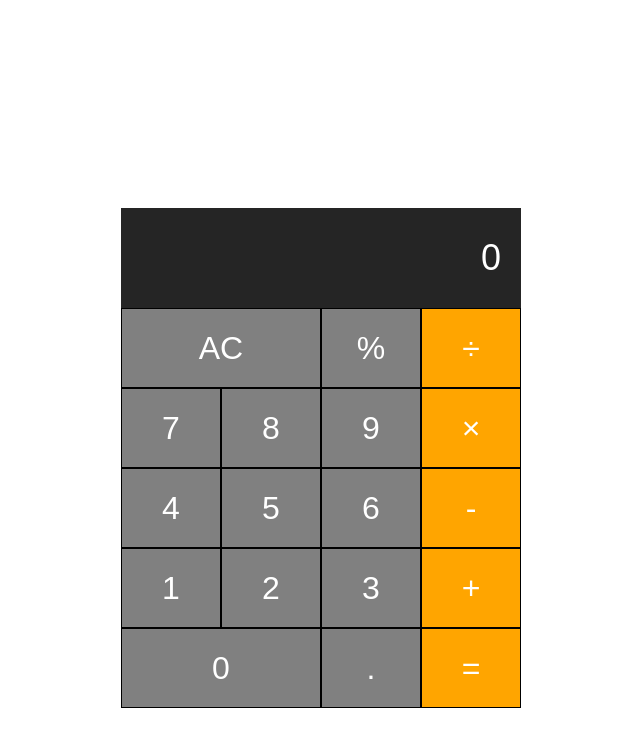
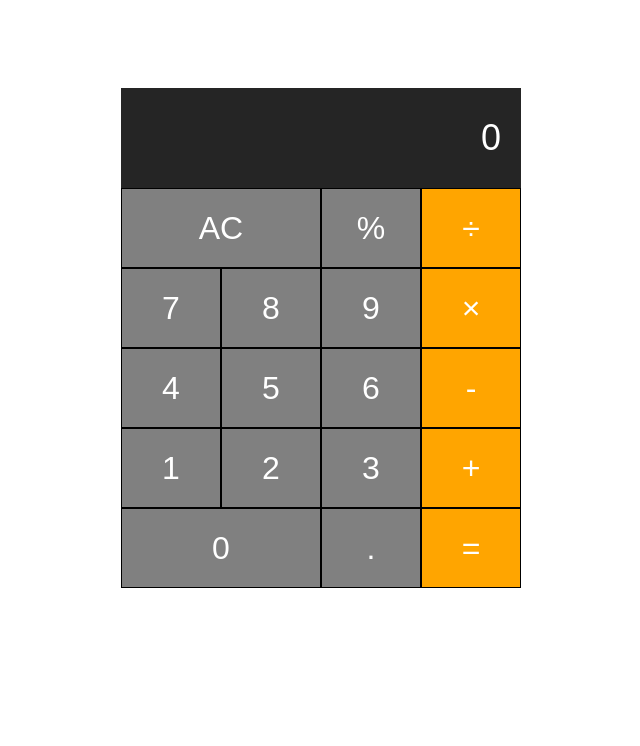
Before and after one commit to mrezap99/CEB-UGM_Kalkulator, a plain HTML site: page index.html in a window 1280 px wide. Shown: the whole page, without its empty margins (319-959 px from the left). Drawn offline with Linux system fonts and the light colour scheme.

Commit message:
Update stylesheet.css

```diff
--- a/stylesheet.css
+++ b/stylesheet.css
@@ -1,7 +1,7 @@
 .calculator {
   text-align: center;
   margin: 0 auto;
-  padding-top: 200px;
+  padding-top: 80px;
   width: 400px;
 }
 
```
